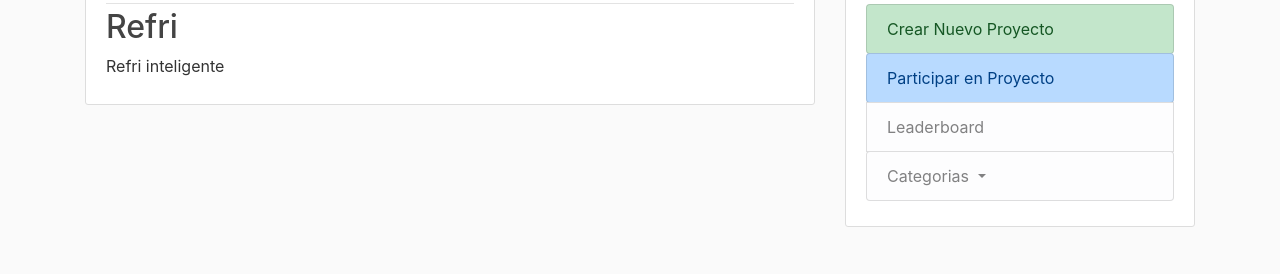
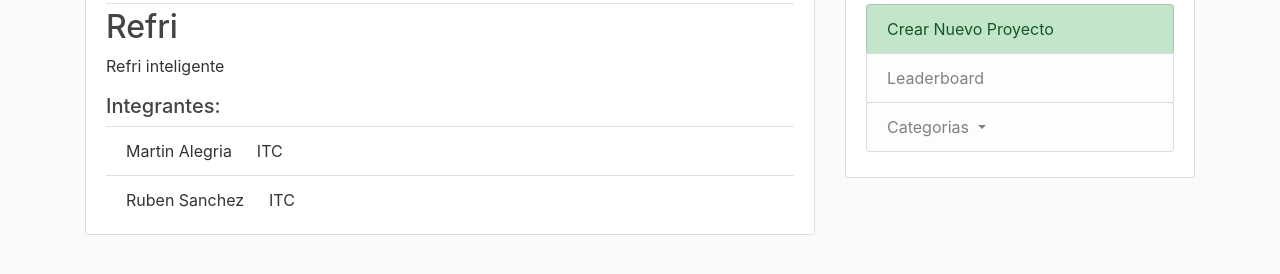
Before and after one commit to MartinAlegria/FeriaIngenieria, a Django app: page /project/1/ in a window 1280 px wide. Shown: the part 137-411 px from the top of the page. Run offline with Django 3.2, Linux system fonts and the light colour scheme; data comes from the database, SQL or seed files in the repository; both versions use the stored data as it was after the commit; some libraries are stand-ins or nearby versions.

Commit message:
Project details 100% done

```diff
--- a/feria_ing/templates/feria_ing/base.html
+++ b/feria_ing/templates/feria_ing/base.html
@@ -60,9 +60,7 @@
             <h3 style="text-align: center">Menu</h3>
             <p class='text-muted'>
               <ul class="list-group">
-                <button type="button" class="btn btn-success list-group-item list-group-item-success" style="text-align:left;">Crear Nuevo Proyecto</button>
-                <button type="button" class="btn btn-primary list-group-item list-group-item-primary" style="text-align:left;">Participar en Proyecto</button>
-                <a class="list-group-item list-group-item-light" href="#" >Leaderboard</a>
+                <button type="button" class="btn btn-success list-group-item list-group-item-success" style="text-align:left;">Crear Nuevo Proyecto</button>                <a class="list-group-item list-group-item-light" href="#" >Leaderboard</a>
                 <div class="dropdown list-group">
                     <button class="btn btn-secondary dropdown-toggle list-group-item list-group-item-light" type="button" id="dropdownMenuButton"
                     data-toggle="dropdown" aria-haspopup="true" aria-expanded="false" style="text-align:left;">
--- a/feria_ing/templates/feria_ing/home.html
+++ b/feria_ing/templates/feria_ing/home.html
@@ -10,8 +10,9 @@
         <article class="media content-section">
           <div class="media-body">
             <div class="article-metadata">
-                Categoria: <a class="mr-2" href="#">{{ project.categoria }}</a>
-              <small class="text-muted">Evaluaciones: {{ project.evaluaciones }}</small>
+                Categoria: {{ project.categorias }}
+                <br>
+              <small class="text-muted" >Evaluaciones: {{ project.evaluaciones }}</small>
             </div>
             <h2><a class="article-title" href="{% url 'project-detail' project.id %}">{{ project.nombre }}</a></h2>
             <p class="article-content">{{ project.descripcion }}</p>
--- a/feria_ing/templates/feria_ing/project_detail.html
+++ b/feria_ing/templates/feria_ing/project_detail.html
@@ -5,11 +5,18 @@
         <article class="media content-section">
           <div class="media-body">
             <div class="article-metadata">
-                Categoria: <a class="mr-2">{{ object.categoria }}</a>
+                Categoria: <a class="mr-2">{{ object.categorias }}</a>
               <small class="text-muted">Evaluaciones: {{ object.evaluaciones }}</small>
             </div>
             <h2>{{ object.nombre }}</h2>
             <p class="article-content">{{ object.descripcion }}</p>
+            <h5>Integrantes: </h5>
+
+            <ul class="list-group list-group-flush">
+                {%for alumno in alumnos%}
+                <li class="list-group-item">{{alumno.nombres}} {{alumno.apellidos}} &emsp; {{alumno.carrera}}</li>
+                {% endfor %}
+              </ul>
           </div>
         </article>
 {% endblock content %}
--- a/feria_ing/views.py
+++ b/feria_ing/views.py
@@ -25,6 +25,17 @@ def home(request):
 class ProjectDetailView(DetailView):
     model = Project
 
+    def get_context_data(self, **kwargs):
+        context = super(ProjectDetailView, self).get_context_data(**kwargs)
+        alum = []
+        list_al = Alumno.objects.all()
+        project_id = self.kwargs['pk']
+        for al in list_al:
+            if al.proyecto_id == project_id:
+                alum.append(al)
+        context['alumnos'] = alum
+        return context
+
 
 def search_bar(request):
     query = request.GET.get('q')
```
Also changed, not shown: db.sqlite3.
